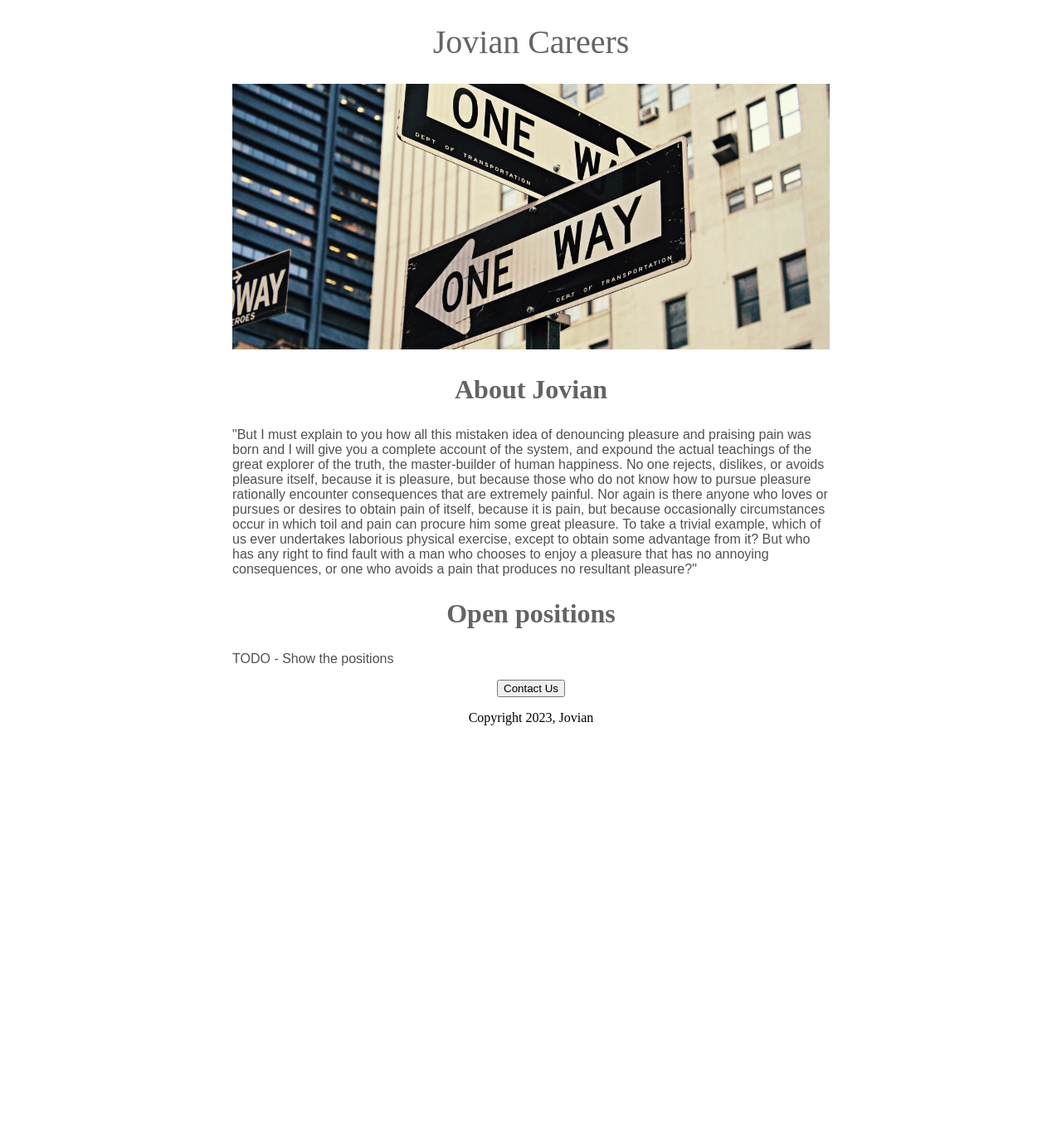
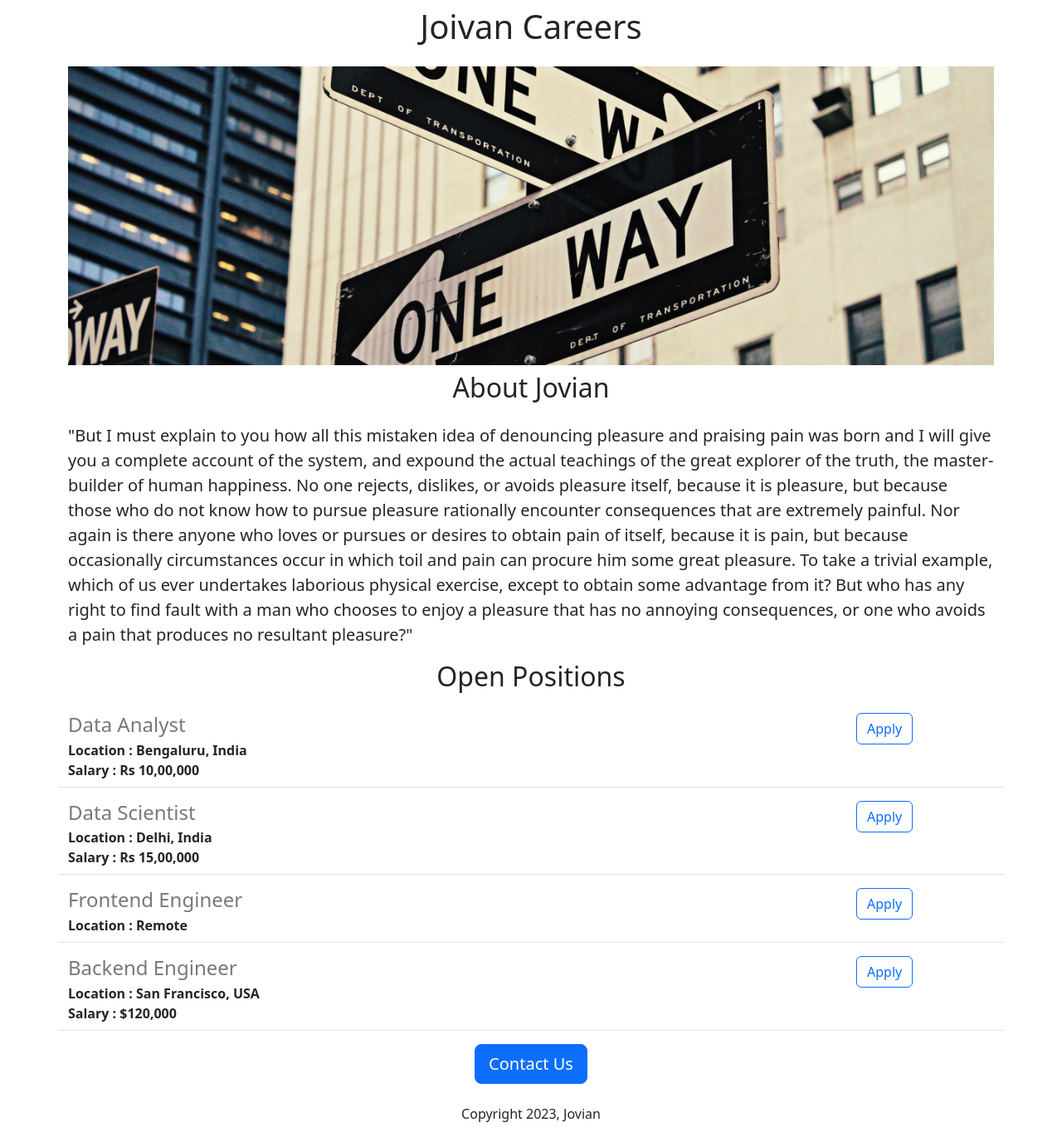
Before and after one commit to sankha-dey/careers-website-v2, a Flask app: page / in a window 1280 px wide. Shown: the whole page at 83% size. Before the commit the page ends 874 px from the top, so only its background shows below. Run offline with Flask 2, Linux system fonts and the light colour scheme.

Commit message:
Added Dynamic data and API route

```diff
--- a/app.py
+++ b/app.py
@@ -1,10 +1,44 @@
-from flask import Flask, render_template
+from flask import Flask, render_template, jsonify
+
+JOBS =[
+  {
+  'id' : 1,
+  'title': 'Data Analyst',
+  'location' : 'Bengaluru, India',
+  'salary': 'Rs 10,00,000'
+  },
+  {
+  'id' : 2,
+  'title': 'Data Scientist',
+  'location' : 'Delhi, India',
+  'salary': 'Rs 15,00,000'
+  },
+  {
+  'id' : 3,
+  'title': 'Frontend Engineer',
+  'location' : 'Remote',
+
+  },
+  {
+  'id' : 4,
+  'title': 'Backend Engineer',
+  'location' : 'San Francisco, USA',
+  'salary': '$120,000'
+  },
+]
 
 app = Flask(__name__)
 
 @app.route("/") # @ is a decorator in python
 def hello_world():
-  return render_template('home.html')
+  return render_template('home.html',
+                         jobs=JOBS,
+                        company_name = 'Joivan')
+
+@app.route("/api/jobs")
+def list_jobs():
+  return jsonify(JOBS)
+
 
 if __name__ == "__main__":
   app.run(host = "0.0.0.0", debug = True)
--- a/templates/home.html
+++ b/templates/home.html
@@ -1,49 +1,37 @@
 <!DOCTYPE html>
 <html>
    <head>
+      <meta charset="utf-8">
+    <meta name="viewport" content="width=device-width, initial-scale=1">
+     <link href="https://cdn.jsdelivr.net/npm/bootstrap@5.3.0-alpha1/dist/css/bootstrap.min.css" rel="stylesheet" integrity="sha384-GLhlTQ8iRABdZLl6O3oVMWSktQOp6b7In1Zl3/Jr59b6EGGoI1aFkw7cmDA6j6gD" crossorigin="anonymous">
      <title>
        Jovian Careers
      </title>
-     <style>
-       h1{
-         font-size: 40px;
-         font-family: Montserat;
-         font-weight: normal;
-         color: rgb(100,100,100);
-         text-align:center;
-       }
-       h2{
-         font-size: 32px;
-         font-family: Montserat;
-         color: rgb(100,100,100);
-         text-align:center;
-       }
-       #banner{
-           width: 100%;
-           height: 360;
-           object-fit: cover;
-         }
-       #container{
-         max-width: 720px;
-         margin: 0 auto 0 auto;
-       }
-       .bodytext{
-         font-family: sans-serif;
-         color: rgb(80, 80, 80);
-       }
-     </style>
    </head>
   <body>
-    <div id="container">
-    <h1>Jovian Careers</h1>
-    <img id="banner" src = "https://website.sankha-subhras4.repl.co/static/banner.jpg" height = "320">
-    <h2>About Jovian</h2>
-    <p class = "bodytext">"But I must explain to you how all this mistaken idea of denouncing pleasure and praising pain was born and I will give you a complete account of the system, and expound the actual teachings of the great explorer of the truth, the master-builder of human happiness. No one rejects, dislikes, or avoids pleasure itself, because it is pleasure, but because those who do not know how to pursue pleasure rationally encounter consequences that are extremely painful. Nor again is there anyone who loves or pursues or desires to obtain pain of itself, because it is pain, but because occasionally circumstances occur in which toil and pain can procure him some great pleasure. To take a trivial example, which of us ever undertakes laborious physical exercise, except to obtain some advantage from it? But who has any right to find fault with a man who chooses to enjoy a pleasure that has no annoying consequences, or one who avoids a pain that produces no resultant pleasure?"</p>
-    <h2>Open positions</h2>
-    <p class = "bodytext">TODO - Show the positions</p>
-      <div style="text-align: center">
-    <button>Contact Us</button>
-        <p>Copyright 2023, Jovian</p>
+    <div class = "container">
+    <h1 class ="text-center mt-2 mb-4">
+      {{company_name}} Careers
+    </h1>
+    <img class = "img-fluid" id="banner" src = "https://website.sankha-subhras4.repl.co/static/banner.jpg" height = "320">
+      <style>
+        #banner{
+        height: 360px;
+        width: 100%;
+        object-fit: cover;
+        }
+      </style>
+    <h2 class ="text-center mt-2 mb-4">About Jovian</h2>
+    <p class = "lead">"But I must explain to you how all this mistaken idea of denouncing pleasure and praising pain was born and I will give you a complete account of the system, and expound the actual teachings of the great explorer of the truth, the master-builder of human happiness. No one rejects, dislikes, or avoids pleasure itself, because it is pleasure, but because those who do not know how to pursue pleasure rationally encounter consequences that are extremely painful. Nor again is there anyone who loves or pursues or desires to obtain pain of itself, because it is pain, but because occasionally circumstances occur in which toil and pain can procure him some great pleasure. To take a trivial example, which of us ever undertakes laborious physical exercise, except to obtain some advantage from it? But who has any right to find fault with a man who chooses to enjoy a pleasure that has no annoying consequences, or one who avoids a pain that produces no resultant pleasure?"</p>
+    <h2 class ="text-center mt-2 mb-4">Open Positions</h2>
+    <p>
+      {% for job in jobs %}
+        {% include 'jobitem.html' %}
+      {% endfor %}
+    </p>
+      <div class = "text-center">
+    <button class="btn btn-primary btn-lg">Contact Us</button>
+        <p class= "mt-4">Copyright 2023, Jovian</p>
       </div>
       </div>
   </body>
--- /dev/null
+++ b/templates/jobitem.html
@@ -0,0 +1,19 @@
+<div class="border-bottom row" style= "margin-bottom:16px; padding-bottom: 8px">
+  <div class = "col-10">
+    <h4 style = "color: rgb(120, 120, 120);
+      margin-bottom: 4px; ">
+      {{job['title']}}
+    </h4>
+    <div>
+      <b>Location : {{job['location']}}</b>
+    </div>
+    {% if 'salary' in job %}
+     <div>
+      <b>Salary : {{job['salary']}}</b>
+    </div>
+    {% endif %}
+  </div>
+  <div class= "col-2">
+  <button type="button" class="btn btn-outline-primary">Apply</button>
+  </div>
+</div>
```
